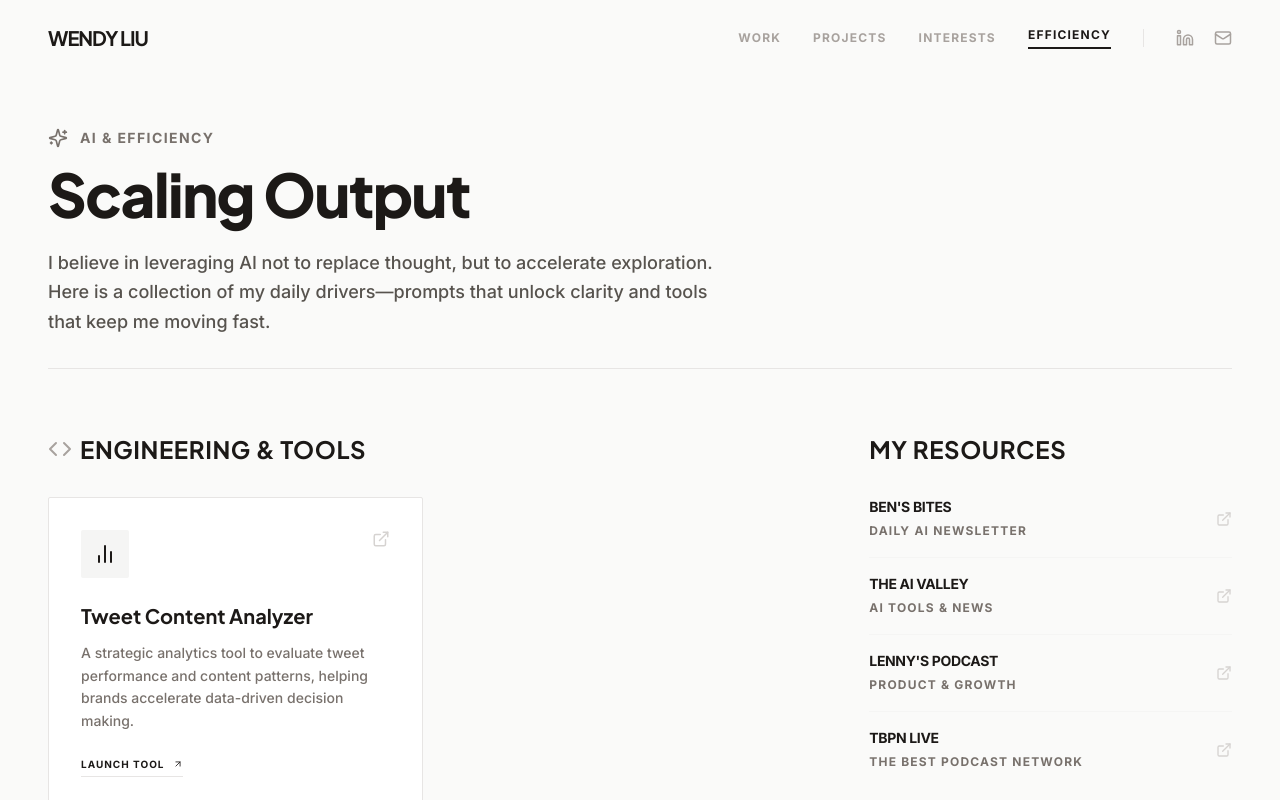
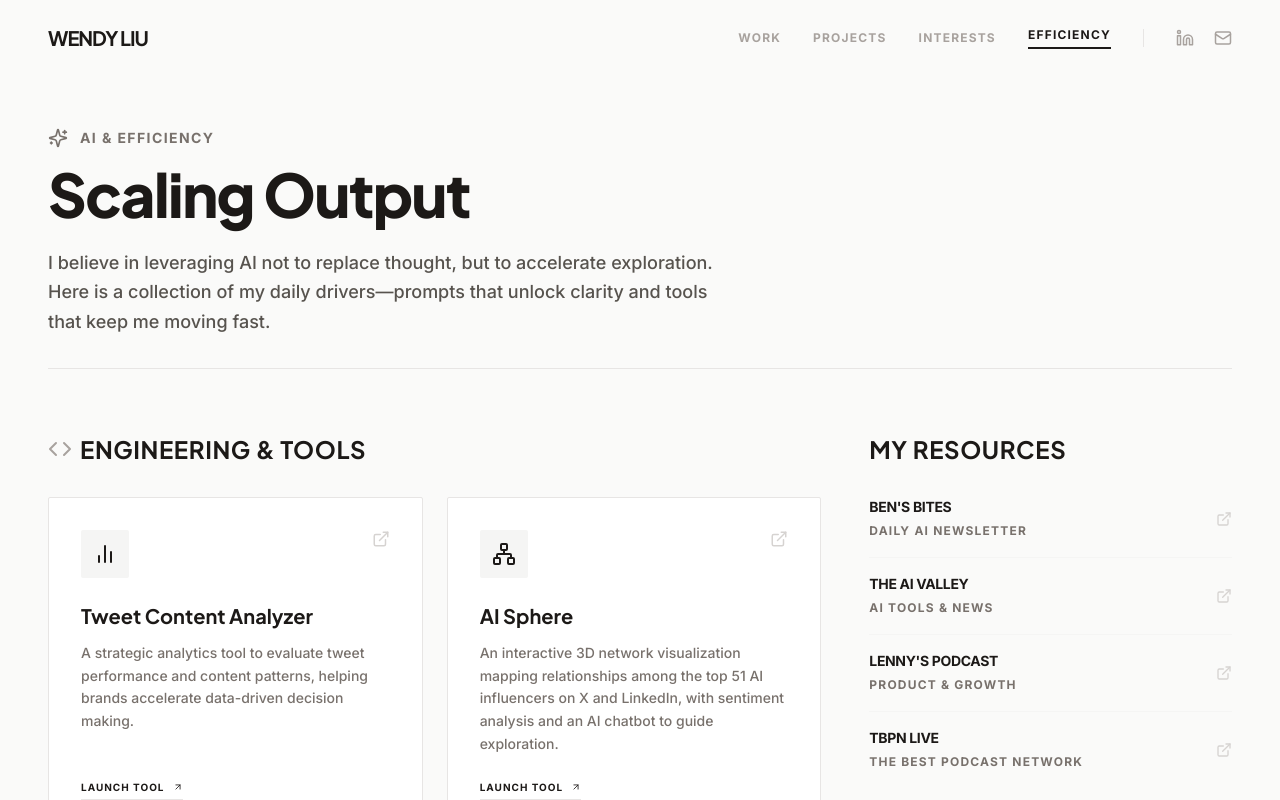
Before and after one commit to wendylzh6/Personal-Website, a React (Vite) app: page /#/ai-resources in a window 1280 px wide. Shown: the top 800 px of the page. Built offline with nearby package versions, Linux system fonts and the light colour scheme.

Commit message:
Add AI Sphere to Engineering & Tools section

```diff
--- a/pages/AIEfficiency.tsx
+++ b/pages/AIEfficiency.tsx
@@ -1,5 +1,5 @@
 import React, { useState } from 'react';
-import { Sparkles, Zap, Copy, ExternalLink, ChevronDown, ChevronUp, Check, Code, BarChart2, ArrowUpRight } from 'lucide-react';
+import { Sparkles, Zap, Copy, ExternalLink, ChevronDown, ChevronUp, Check, Code, BarChart2, ArrowUpRight, Network } from 'lucide-react';
 
 const PromptCard: React.FC<{
   prompt: { title: string; category: string; description: string; content: string }
@@ -67,8 +67,13 @@ const AIEfficiency: React.FC = () => {
       description: "A strategic analytics tool to evaluate tweet performance and content patterns, helping brands accelerate data-driven decision making.",
       link: "https://tweet-analysis-zy9m.vercel.app/",
       icon: <BarChart2 size={24} />
+    },
+    {
+      name: "AI Sphere",
+      description: "An interactive 3D network visualization mapping relationships among the top 51 AI influencers on X and LinkedIn, with sentiment analysis and an AI chatbot to guide exploration.",
+      link: "https://ai-sphere-indol.vercel.app/",
+      icon: <Network size={24} />
     }
-    // Add more tools here in the future
   ];
 
   const prompts = [
```
